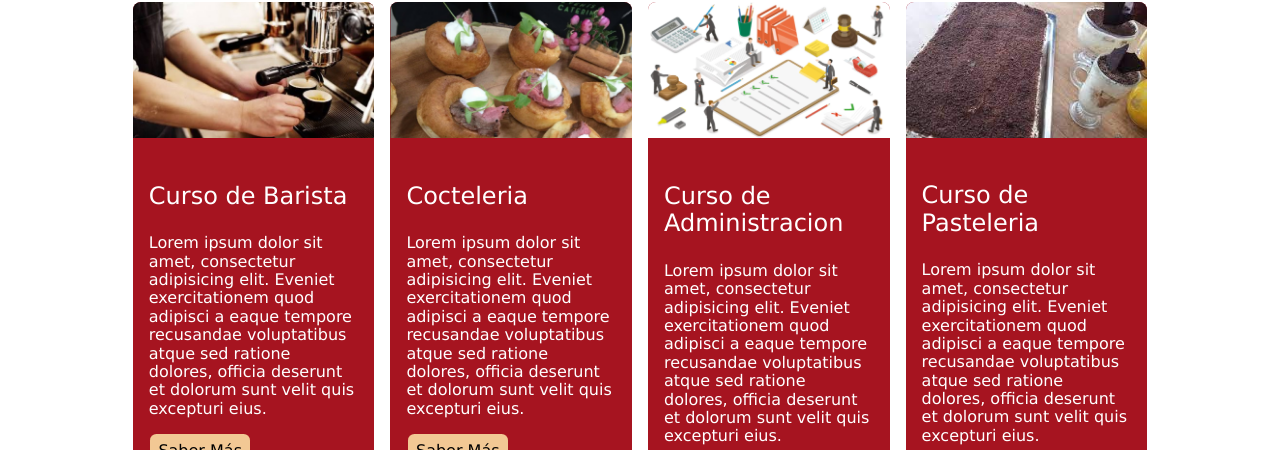
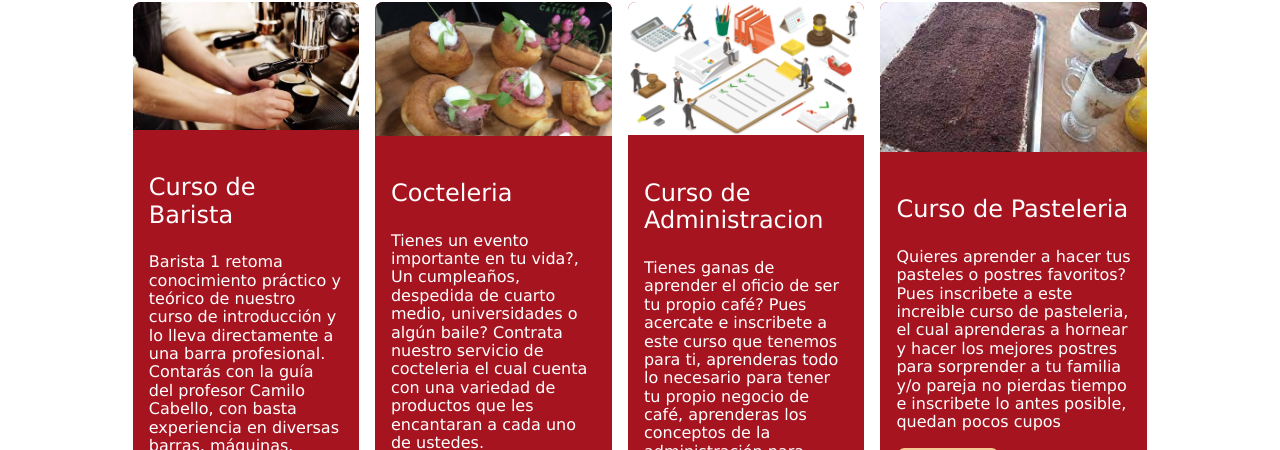
Before and after one commit to Joradi/PFDiaz, a website: page html/servicios.html in a window 1280 px wide. Shown: the part 350-800 px from the top of the page. Drawn offline with Linux system fonts and the light colour scheme.

Commit message:
Modifico los lorem

```diff
--- a/html/servicios.html
+++ b/html/servicios.html
@@ -36,9 +36,7 @@
                 <img src="../imagenes/card1.jpg" alt="" class="card-img">
                 <div class="card-body">
                     <h5>Curso de Barista</h5>
-                    <p>Lorem ipsum dolor sit amet, consectetur adipisicing elit. Eveniet exercitationem quod adipisci a
-                        eaque tempore recusandae voluptatibus atque sed ratione dolores, officia deserunt et dolorum sunt
-                        velit quis excepturi eius.</p>
+                    <p>Barista 1 retoma conocimiento práctico y teórico de nuestro curso de introducción y lo lleva directamente a una barra profesional. Contarás con la guía del profesor Camilo Cabello, con basta experiencia en diversas barras, máquinas.</p>
                     <a href="https://www.google.cl/" target="_blanck" class="btn btn-dark">Saber Más</a>
                 </div>
             </article>
@@ -46,9 +44,7 @@
                 <img src="../imagenes/card2.png" alt="" class="card-img">
                 <div class="card-body">
                     <h5>Cocteleria</h5>
-                    <p>Lorem ipsum dolor sit amet, consectetur adipisicing elit. Eveniet exercitationem quod adipisci a
-                        eaque tempore recusandae voluptatibus atque sed ratione dolores, officia deserunt et dolorum sunt
-                        velit quis excepturi eius.</p>
+                    <p>Tienes un evento importante en tu vida?, Un cumpleaños, despedida de cuarto medio, universidades o algún baile? Contrata nuestro servicio de cocteleria el cual cuenta con una variedad de productos que les encantaran a cada uno de ustedes.</p>
                     <a href="https://www.google.cl/" target="_blanck" class="btn btn-dark">Saber Más</a>
                 </div>
             </article>
@@ -56,9 +52,7 @@
                 <img src="../imagenes/card3.png" alt="" class="card-img">
                 <div class="card-body">
                     <h5>Curso de Administracion</h5>
-                    <p>Lorem ipsum dolor sit amet, consectetur adipisicing elit. Eveniet exercitationem quod adipisci a
-                        eaque tempore recusandae voluptatibus atque sed ratione dolores, officia deserunt et dolorum sunt
-                        velit quis excepturi eius.</p>
+                    <p>Tienes ganas de aprender el oficio de ser tu propio café? Pues acercate e inscribete a este curso que tenemos para ti, aprenderas todo lo necesario para tener tu propio negocio de café, aprenderas los conceptos de la administración para llevar.</p>
                     <a href="https://www.google.cl/ " target="_blanck" class="btn btn-dark">Saber Más</a>
                 </div>
             </article>
@@ -66,9 +60,7 @@
                 <img src="../imagenes/card4.jpg" alt="" class="card-img">
                 <div class="card-body">
                     <h5>Curso de Pasteleria</h5>
-                    <p>Lorem ipsum dolor sit amet, consectetur adipisicing elit. Eveniet exercitationem quod adipisci a
-                        eaque tempore recusandae voluptatibus atque sed ratione dolores, officia deserunt et dolorum sunt
-                        velit quis excepturi eius.</p>
+                    <p>Quieres aprender a hacer tus pasteles o postres favoritos? Pues inscribete a este increible curso de pasteleria, el cual aprenderas a hornear y hacer los mejores postres para sorprender a tu familia y/o pareja no pierdas tiempo e inscribete lo antes posible, quedan pocos cupos</p>
                     <a href="https://www.google.cl/" target="_blanck" class="btn btn-dark">Saber Más</a>
                 </div>
             </article>
```
Also changed, not shown: html/nosotros.html (+1 -1 lines), index.html (+3 -9 lines).
